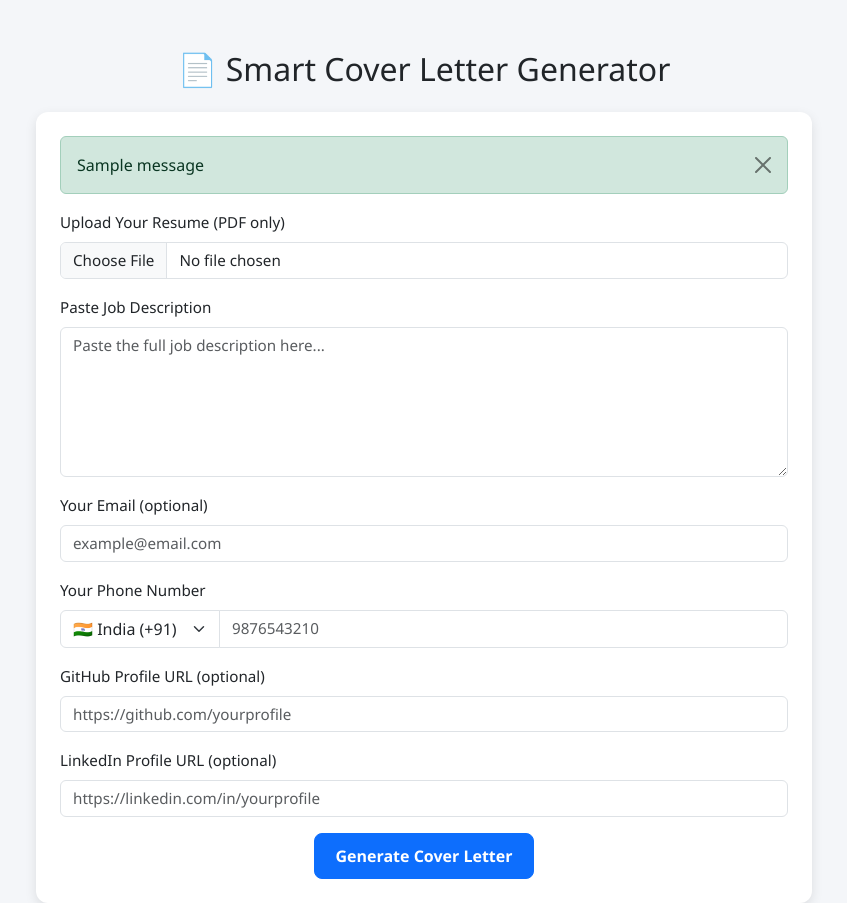
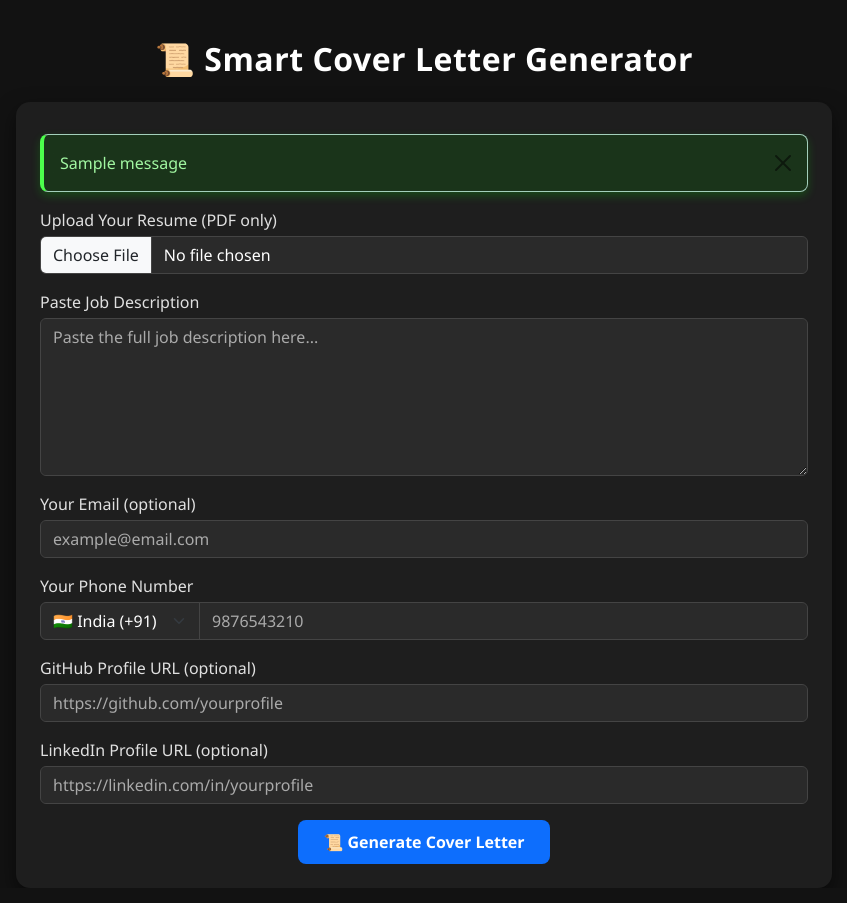
Before and after one commit to SFG006/smart-cover-letter-ai, a Flask app: page / in a window 1280 px wide. Shown: the whole page, without its empty margins (216-1063 px from the left). After the commit the page ends 864 px from the top, so only its background shows below. Run offline with Flask 3, Linux system fonts and the light colour scheme; one stand-in notice (Sample message) is shown; some libraries are stand-ins or nearby versions.

Commit message:
backend is kinda complete

```diff
--- /dev/null
+++ b/static/style.css
@@ -0,0 +1,128 @@
+body {
+  background-color: #121212;
+  color: #e0e0e0;
+  font-family: 'Segoe UI', sans-serif;
+  margin: 0;
+  padding: 0;
+}
+
+.container {
+  margin-top: 40px;
+  max-width: 840px;
+}
+
+.card {
+  background-color: #1e1e1e;
+  border: none;
+  border-radius: 14px;
+  box-shadow: 0 8px 20px rgba(0, 0, 0, 0.5);
+  backdrop-filter: blur(10px);
+}
+
+.form-control,
+.form-select {
+  background-color: #2a2a2a;
+  color: #ffffff;
+  border: 1px solid #444;
+  transition: all 0.3s ease;
+}
+
+.form-control::placeholder {
+  color: #aaa;
+}
+
+.form-control:focus,
+.form-select:focus,
+textarea:focus {
+  background-color: #1c1c1c !important;
+  color: #f1f1f1;
+  border-color: #5e9cff;
+  box-shadow: 0 0 0 0.2rem rgba(94, 156, 255, 0.25);
+}
+
+.form-label {
+  color: #e0e0e0;
+  margin-bottom: 4px;
+}
+
+.btn-primary {
+  border-radius: 8px;
+  padding: 10px 25px;
+  font-weight: 600;
+  background-color: #0d6efd;
+  border: none;
+  transition: background-color 0.3s ease, transform 0.3s ease;
+}
+
+.btn-primary:hover {
+  background-color: #0b5ed7;
+  transform: translateY(-1px);
+  box-shadow: 0 4px 15px rgba(13, 110, 253, 0.3);
+}
+
+.btn-outline-primary {
+  color: #0d6efd;
+  border: 1px solid #0d6efd;
+  transition: all 0.3s ease;
+}
+
+.btn-outline-primary:hover {
+  background-color: #0d6efd;
+  color: #fff;
+}
+
+.cover-letter-box {
+  white-space: pre-line;
+  background: #1f1f1f;
+  border: 1px solid #333;
+  border-radius: 12px;
+  padding: 25px;
+  margin-top: 30px;
+  color: #f1f1f1;
+  box-shadow: 0 4px 12px rgba(255, 255, 255, 0.05);
+}
+
+/* Alert Flash Messages */
+.alert {
+  transition: all 0.4s ease;
+  margin-top: 0.5rem;
+}
+
+.alert-warning {
+  background: rgba(255, 255, 0, 0.1);
+  color: #ffe45e;
+  border-left: 4px solid #ffcc00;
+  backdrop-filter: blur(10px);
+  box-shadow: 0 4px 10px rgba(255, 255, 0, 0.2);
+  padding: 1rem;
+  border-radius: 8px;
+}
+
+.alert-danger {
+  background: rgba(255, 0, 0, 0.1);
+  color: #ff7b7b;
+  border-left: 4px solid #ff4c4c;
+  backdrop-filter: blur(10px);
+  box-shadow: 0 4px 10px rgba(255, 0, 0, 0.2);
+  padding: 1rem;
+  border-radius: 8px;
+}
+
+.alert-success {
+  background: rgba(0, 255, 0, 0.1);
+  color: #a1f7a1;
+  border-left: 4px solid #4cff4c;
+  backdrop-filter: blur(10px);
+  box-shadow: 0 4px 10px rgba(0, 255, 0, 0.2);
+  padding: 1rem;
+  border-radius: 8px;
+}
+
+.app-heading {
+  font-size: 2rem;
+  font-weight: 700;
+  color: #ffffff;
+  text-align: center;
+  letter-spacing: 0.5px;
+  margin-bottom: 1.5rem;
+}
--- a/templates/index.html
+++ b/templates/index.html
@@ -6,43 +6,12 @@
   <meta name="viewport" content="width=device-width, initial-scale=1.0">
   <!-- Bootstrap 5 CSS -->
   <link href="https://cdn.jsdelivr.net/npm/bootstrap@5.3.3/dist/css/bootstrap.min.css" rel="stylesheet">
-  <style>
-    body {
-      background: #f4f6f9;
-      font-family: 'Segoe UI', sans-serif;
-    }
-    .container {
-      margin-top: 50px;
-      max-width: 800px;
-    }
-    .card {
-      border: none;
-      border-radius: 12px;
-      box-shadow: 0 4px 12px rgba(0,0,0,0.1);
-    }
-    .form-control, .form-label {
-      font-size: 0.95rem;
-    }
-    .btn-primary {
-      border-radius: 8px;
-      padding: 10px 20px;
-      font-weight: 600;
-    }
-    .cover-letter-box {
-      white-space: pre-line;
-      background: #fff;
-      border: 1px solid #ddd;
-      border-radius: 8px;
-      padding: 20px;
-      margin-top: 20px;
-      box-shadow: 0 2px 6px rgba(0,0,0,0.05);
-    }
-  </style>
+  <link rel="stylesheet" href="{{ url_for('static', filename='style.css') }}">
 </head>
 <body>
 
 <div class="container">
-  <h2 class="text-center mb-4">📄 Smart Cover Letter Generator</h2>
+    <h2 class="app-heading">📜 Smart Cover Letter Generator</h2>
 
   <div class="card p-4">
     {% with messages = get_flashed_messages(with_categories=true) %}
@@ -55,18 +24,6 @@
             {% endfor %}
         {% endif %}
     {% endwith %}
-{#    {% with messages = get_flashed_messages(with_categories=true) %}#}
-{#        {% if messages %}#}
-{#            <div class="space-y-2 mb-4">#}
-{#            {% for category, message in messages %}#}
-{#                <div class="p-3 rounded bg-yellow-100 border-l-4 border-yellow-500 text-yellow-800">#}
-{#                    {{ message }}#}
-{#                </div>#}
-{#            {% endfor %}#}
-{#            </div>#}
-{#        {% endif %}#}
-{#    {% endwith %}#}
-
 
     <form method="POST" enctype="multipart/form-data">
       <div class="mb-3">
@@ -85,10 +42,8 @@
       </div>
 
       <div class="mb-3">
-        <label for="phone" class="form-label">Your Phone Number</label>
+        <label class="form-label">Your Phone Number</label>
         <div class="input-group">
-
-                <!-- Country Code Dropdown -->
           <select class="form-select" name="country_code" style="max-width: 160px;">
             <option value="+91" {% if form_data.country_code == "+91" %}selected{% endif %}>🇮🇳 India (+91)</option>
             <option value="+1" {% if form_data.country_code == "+1" %}selected{% endif %}>🇺🇸 USA (+1)</option>
@@ -99,13 +54,9 @@
             <option value="+33" {% if form_data.country_code == "+33" %}selected{% endif %}>🇫🇷 France (+33)</option>
             <option value="+92" {% if form_data.country_code == "+92" %}selected{% endif %}>🇵🇰 Pakistan (+92)</option>
           </select>
-
-            <!-- Phone Number Input -->
-            <input type="tel" class="form-control" name="phone" placeholder="9876543210"
-                value="{{ form_data.phone if form_data.phone is defined else '' }}">
+          <input type="tel" class="form-control" name="phone" placeholder="9876543210" value="{{ form_data.phone if form_data.phone is defined else '' }}">
         </div>
       </div>
-
 
       <div class="mb-3">
         <label for="github" class="form-label">GitHub Profile URL (optional)</label>
@@ -118,25 +69,20 @@
       </div>
 
       <div class="text-center">
-        <button type="submit" class="btn btn-primary">Generate Cover Letter</button>
+        <button type="submit" class="btn btn-primary">📜 Generate Cover Letter</button>
       </div>
-
     </form>
   </div>
 
   {% if result %}
     <div class="cover-letter-box">
-        <h5>✨ Generated Cover Letter:</h5>
-
+      <h5 class="fw-bold">✨ Generated Cover Letter:</h5>
       <pre id="coverLetterText" style="white-space: pre-wrap;">{{ result }}</pre>
-
       <button class="btn btn-outline-primary mt-2" onclick="copyCoverLetter()">📋 Copy to Clipboard</button>
     </div>
   {% endif %}
-
 </div>
 
-<!-- Bootstrap JS (optional) -->
 <script src="https://cdn.jsdelivr.net/npm/bootstrap@5.3.3/dist/js/bootstrap.bundle.min.js"></script>
 <script>
   function copyCoverLetter() {
@@ -148,6 +94,5 @@
     });
   }
 </script>
-
 </body>
 </html>
```
Lines whose indentation alone changed are shown as unchanged.
